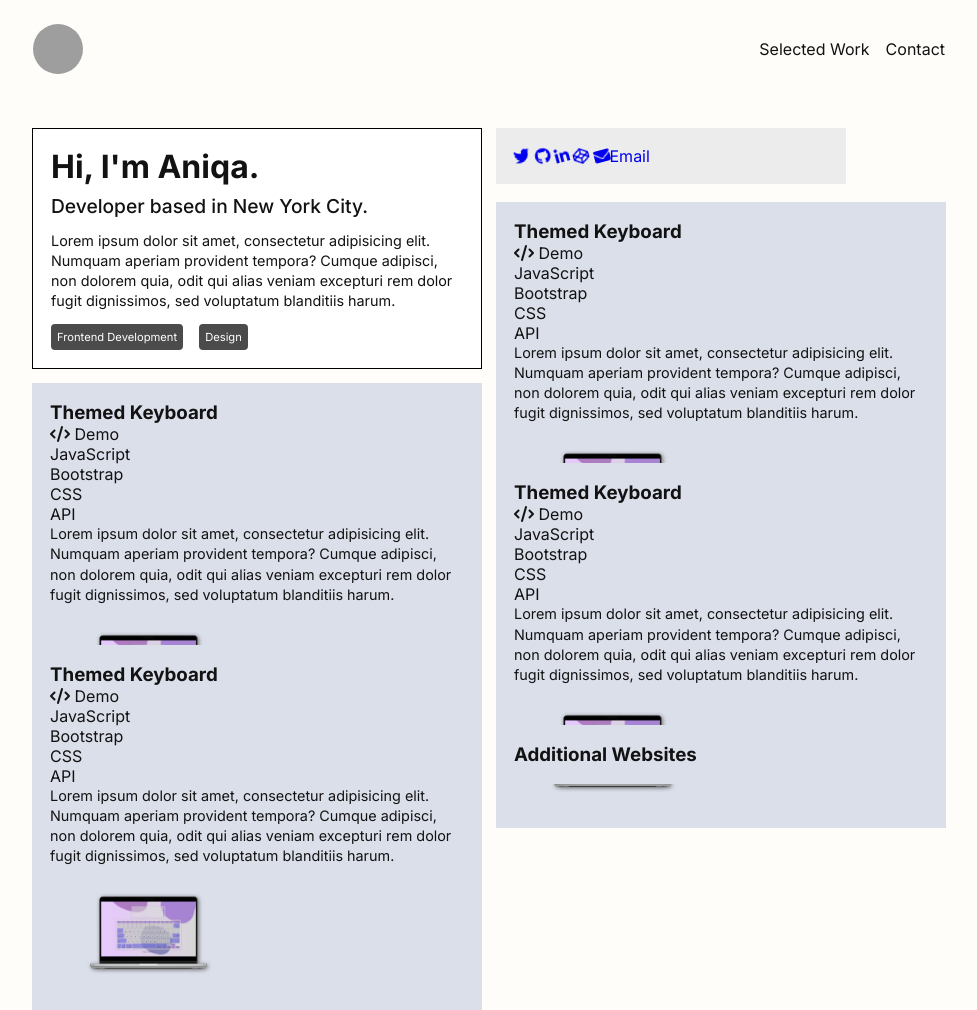
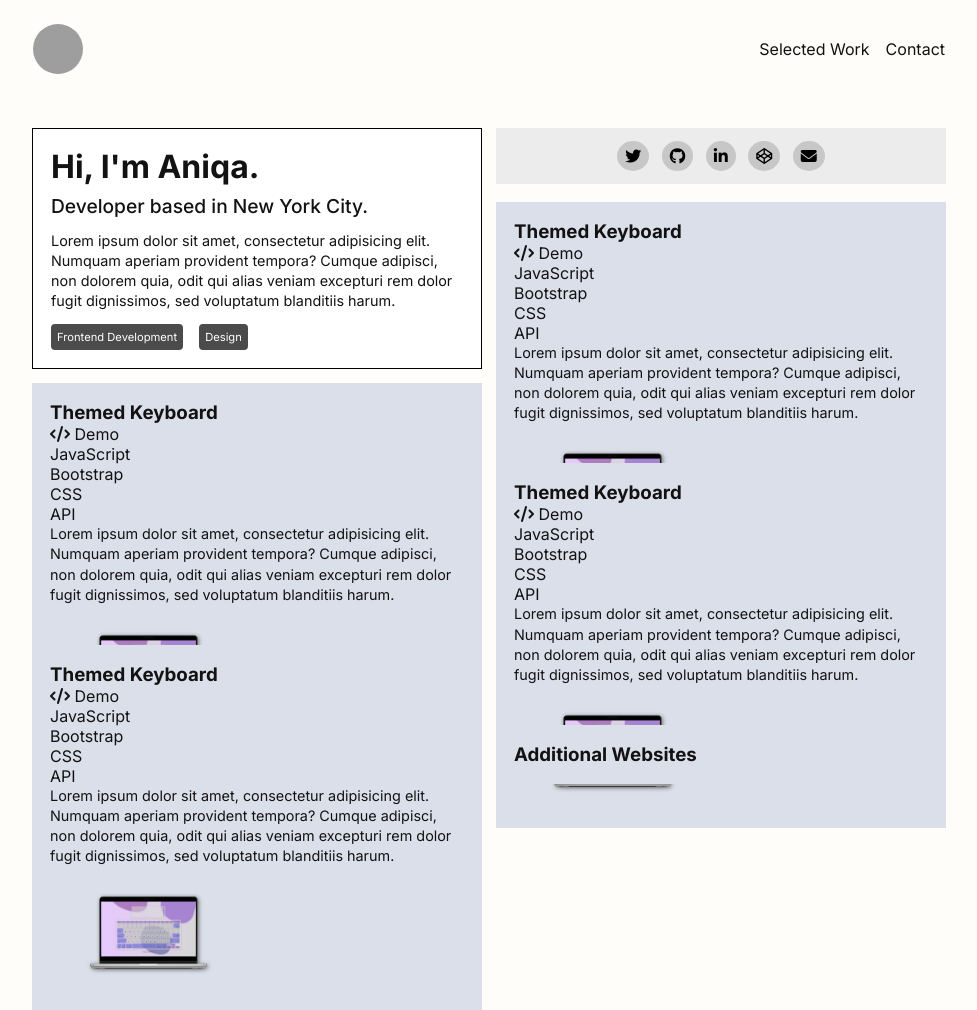
Before and after one commit to aniqatc/project-directory, a plain HTML site: page index.html in a window 1280 px wide. Shown: the whole page, without its empty margins (151-1128 px from the left). Drawn offline with nearby package versions, Linux system fonts and the light colour scheme; grey boxes are pictures that could not be loaded.

Commit message:
Add styling to social icons

```diff
--- a/index.html
+++ b/index.html
@@ -46,31 +46,31 @@
 					href="https://twitter.com/aniqatc"
 					target="_blank"
 					rel="noopener noreferrer"
-					><i class="fa-brands fa-twitter fa-shake"></i
-				></a>
+					><i class="fa-brands fa-twitter"></i><span> Twitter</span></a
+				>
 				<a
 					href="https://github.com/aniqatc"
 					target="_blank"
 					rel="noopener noreferrer"
-					><i class="fa-brands fa-github fa-shake"></i
-				></a>
+					><i class="fa-brands fa-github"></i><span> Github</span></a
+				>
 				<a
 					href="https://linkedin.com/in/aniqaio"
 					target="_blank"
 					rel="noopener noreferrer"
-					><i class="fa-brands fa-linkedin-in fa-shake"></i
-				></a>
+					><i class="fa-brands fa-linkedin-in"></i><span> Linkedin</span></a
+				>
 				<a
 					href="https://codepen.io/aniqatc"
 					target="_blank"
 					rel="noopener noreferrer"
-					><i class="fa-brands fa-codepen fa-shake"></i>
-				</a>
+					><i class="fa-brands fa-codepen"></i><span> Codepen</span></a
+				>
 				<a
 					href="mailto:hello@aniqa.io"
 					target="_blank"
 					rel="noopener noreferrer"
-					><i class="fa-solid fa-envelope fa-shake"></i>Email</a
+					><i class="fa-solid fa-envelope"></i><span> Email</span></a
 				>
 			</div>
 			<div class="card card-project">
@@ -173,8 +173,9 @@
 				columnWidth: '.card',
 				gutter: 14,
 				fitWidth: true,
-				transitionDuration: '0.1s',
+				transitionDuration: '0.2s',
 				stagger: 50,
+				isAnimated: true,
 			});
 
 			imagesLoaded(grid).on(function () {
--- a/styles.css
+++ b/styles.css
@@ -78,7 +78,7 @@ p {
 
 .card {
 	padding: 18px;
-	min-width: 350px;
+	min-width: 300px;
 	max-width: 450px;
 	height: fit-content;
 	margin: 10px 0;
@@ -95,12 +95,34 @@ p {
 	margin-bottom: 0.8rem;
 }
 
-.card-project {
-	background-color: #dbdfea;
+.card-social {
+	background-color: #ececec;
+	text-align: center;
+	width: 100%;
 }
 
-.card-social {
-	background-color: #ececec;
+.card-social a {
+	background-color: #c7c7c7;
+	color: black;
+	padding: 5px 8px;
+	border-radius: 50%;
+	margin: 0 4px;
+	transition: all 300ms ease-in-out;
+}
+
+.card-social span {
+	display: none;
+}
+
+.card-social a:hover span {
+	display: inline;
+}
+
+.card-social a:hover {
+	padding: 4px 10px;
+	border-radius: 40px;
+	background-color: #4b4b4b;
+	color: #fff;
 }
 
 .avatar {
@@ -124,3 +146,21 @@ p {
 	color: #fff;
 	background-color: #4b4b4b;
 }
+
+.card-project {
+	background-color: #dbdfea;
+}
+
+@media (max-width: 500px) {
+	main {
+		padding: 10px;
+	}
+
+	header {
+		padding: 18px 24px 10px;
+	}
+
+	.card {
+		max-width: 95%;
+	}
+}
```
